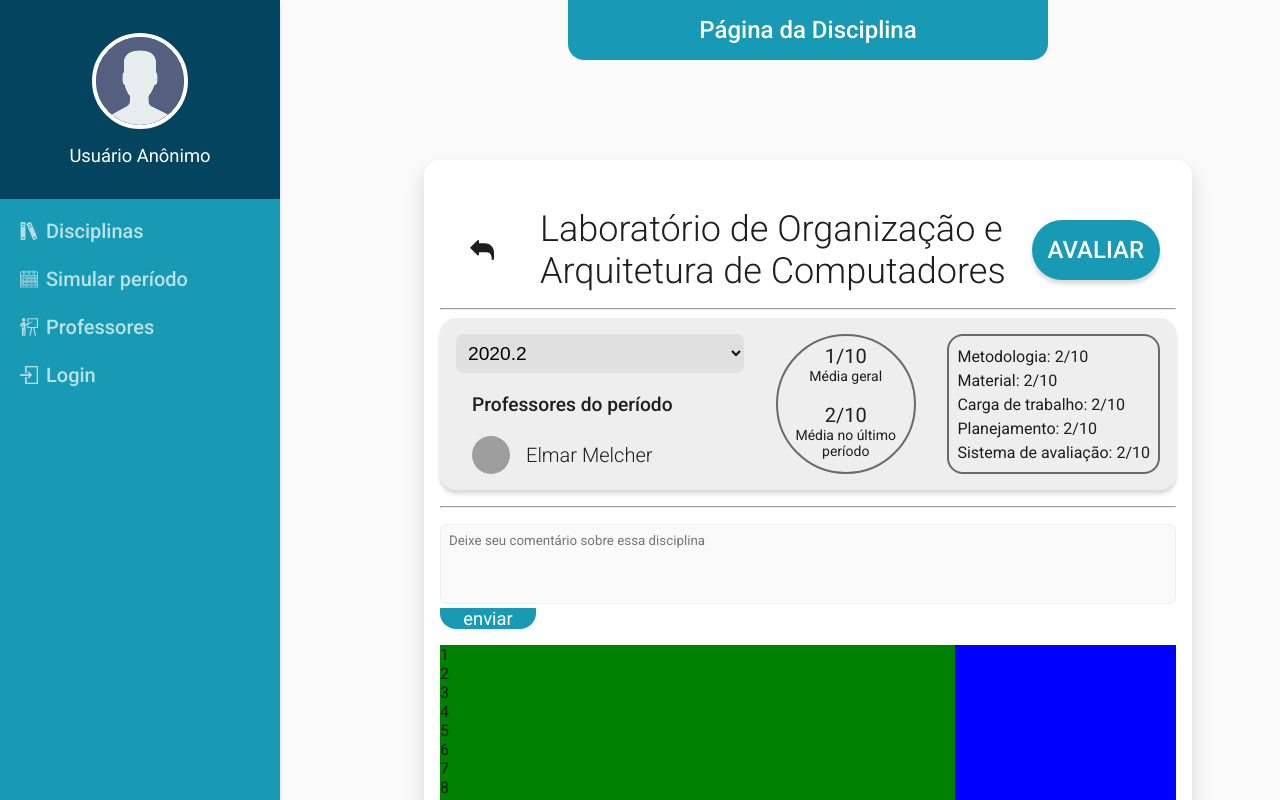
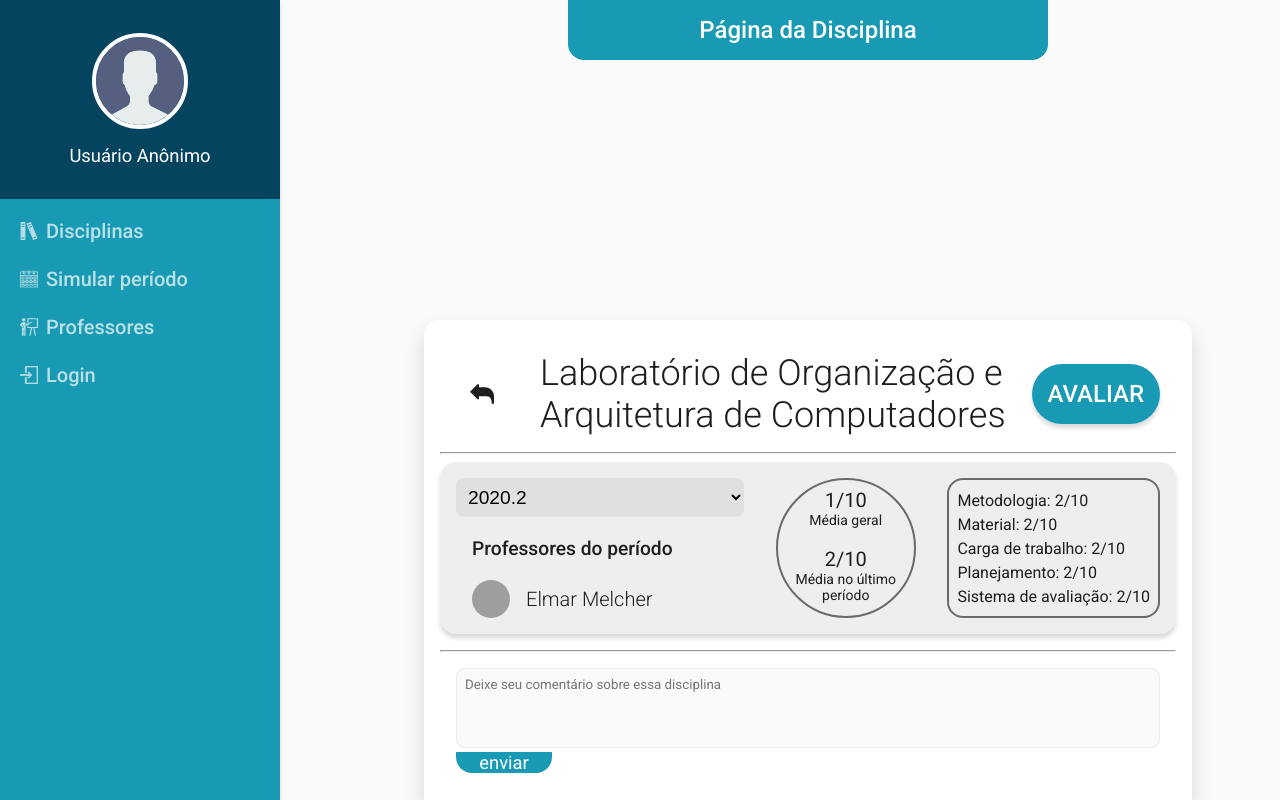
Before and after one commit to PedroDCN/avaliador-disciplinas, a React (Create React App) app in the folder AvaliadorDisciplinas.FRONTEND/: page /home in a window 1280 px wide. Built offline with nearby package versions, Linux system fonts and the light colour scheme; grey boxes are pictures that could not be loaded.

Commit message:
correcao de overflow

```diff
--- a/AvaliadorDisciplinas.FRONTEND/src/pages/HomePage/HomePage.module.css
+++ b/AvaliadorDisciplinas.FRONTEND/src/pages/HomePage/HomePage.module.css
@@ -84,27 +84,22 @@
 }
 
 .MYmain {
-    display: flex;
     flex-direction: column;
     justify-content: space-around;
     align-items: center;
     background: var(--white);
     border-radius: 1rem 1rem 0 0;
     width: 100%;
-    height: 80%;
-    /* height: 600px; */
+    height: 30rem;
     box-shadow: rgba(0, 0, 0, 0.15) 0px 10px 20px;
     padding: 1rem;
-    overflow: hidden;
     overflow-y: scroll;
-    /* overflow-x: hidden; */
 }
 
 .container .MYmain .MYheaderMain {
     display: flex;
     flex-direction: row;
     padding: 1rem;
-    margin-top: 1rem;
     align-items: center;
     justify-content: center;
     box-shadow: none;
@@ -209,10 +204,7 @@
 }
 
 .MYCommentContent {
-    width: 100%;
     margin: 1rem;
-    height: 100%;
-    /* background-color: blue; */
 }
 
 .MYCommentContent textarea {
@@ -221,7 +213,6 @@
     height: 5rem;
     border: 1px solid var(--gray-200);
     background-color: var(--background);
-
     padding: 0.5rem;
     resize: none;
     outline: none;
@@ -233,14 +224,27 @@
     font-size: 1.15rem;
 }
 
-.MYCommentList {
-    width: 100%;
-    height: 300px;
-    background-color: blue;
+.MYCommentListItem {
+    /* background-color: aquamarine; */
+    padding: 1rem;
+    display: flex;
+    flex-direction: row;
+    justify-content: space-between;
+}
+.MYCommentListItem img{
+    border-radius: 50%;
+    margin-right: 1rem;
 }
 
+.MYCommentListItem .MYCommentTextArea {
+    width: 100%;
+}
 
-.MYCommentList div{
-    width: 70%;
-    background-color: green;
+.MYCommentListItem .MYCommentTextArea h4 {
+    font-weight: 400;
 }
+
+.MYCommentListItem .MYCommentTextArea p {
+    width: 80%;
+    font-weight: 300;
+}
--- a/AvaliadorDisciplinas.FRONTEND/src/pages/HomePage/index.jsx
+++ b/AvaliadorDisciplinas.FRONTEND/src/pages/HomePage/index.jsx
@@ -132,32 +132,52 @@ function HomePage() {
                         />
                     </div>
                     <div className={styles.MYCommentList}>
-                        <div>
-                                1
+                        <div className={styles.MYCommentListItem}>
+                            <img
+                                src='https://lh3.googleusercontent.com/a-/AOh14GjL6s9Fu4UmogiPNFJMJ-sm8OQQ0Zrsd8qd1ts=s288-p-no'
+                                height={40}
+                                width={40}
+                                border
+                            />
+                            <div className={styles.MYCommentTextArea}>
+                                <h4>Girafa Anônima</h4>
+                                <p>Como já diria o general, estrategista e filósofo chinês Sun Tzu, “Você só conhece o inferno quando paga LOAC”.</p>
+                                <div>
+                                    avaliação
+                                </div>
+                            </div>
+                            <ButtonWithIcon
+                                buttontitle=""
+                                icon={LeftIcon}
+                                boxShadow="none"
+                                alignItems="center"
+                                hasTitle={false}
+                                /* onClick={handleLoginButton} */
+                            />
                         </div>
-                        <div>
-                                2
-                        </div>
-                        <div>
-                                3
-                        </div>
-                        <div>
-                                4
-                        </div>
-                        <div>
-                                5
-                        </div>
-                        <div>
-                                6
-                        </div>
-                        <div>
-                                7
-                        </div>
-                        <div>
-                                8
-                        </div>
-                        <div>
-                                9
+
+                        <div className={styles.MYCommentListItem}>
+                            <img
+                                src='https://lh3.googleusercontent.com/a-/AOh14GjL6s9Fu4UmogiPNFJMJ-sm8OQQ0Zrsd8qd1ts=s288-p-no'
+                                height={40}
+                                width={40}
+                                border
+                            />
+                            <div className={styles.MYCommentTextArea}>
+                                <h4>Girafa Anônima</h4>
+                                <p>É verdade essa fita aí.</p>
+                                <div>
+                                    avaliação
+                                </div>
+                            </div>
+                            <ButtonWithIcon
+                                buttontitle=""
+                                icon={LeftIcon}
+                                boxShadow="none"
+                                alignItems="center"
+                                hasTitle={false}
+                                /* onClick={handleLoginButton} */
+                            />
                         </div>
                     </div>
 
```
